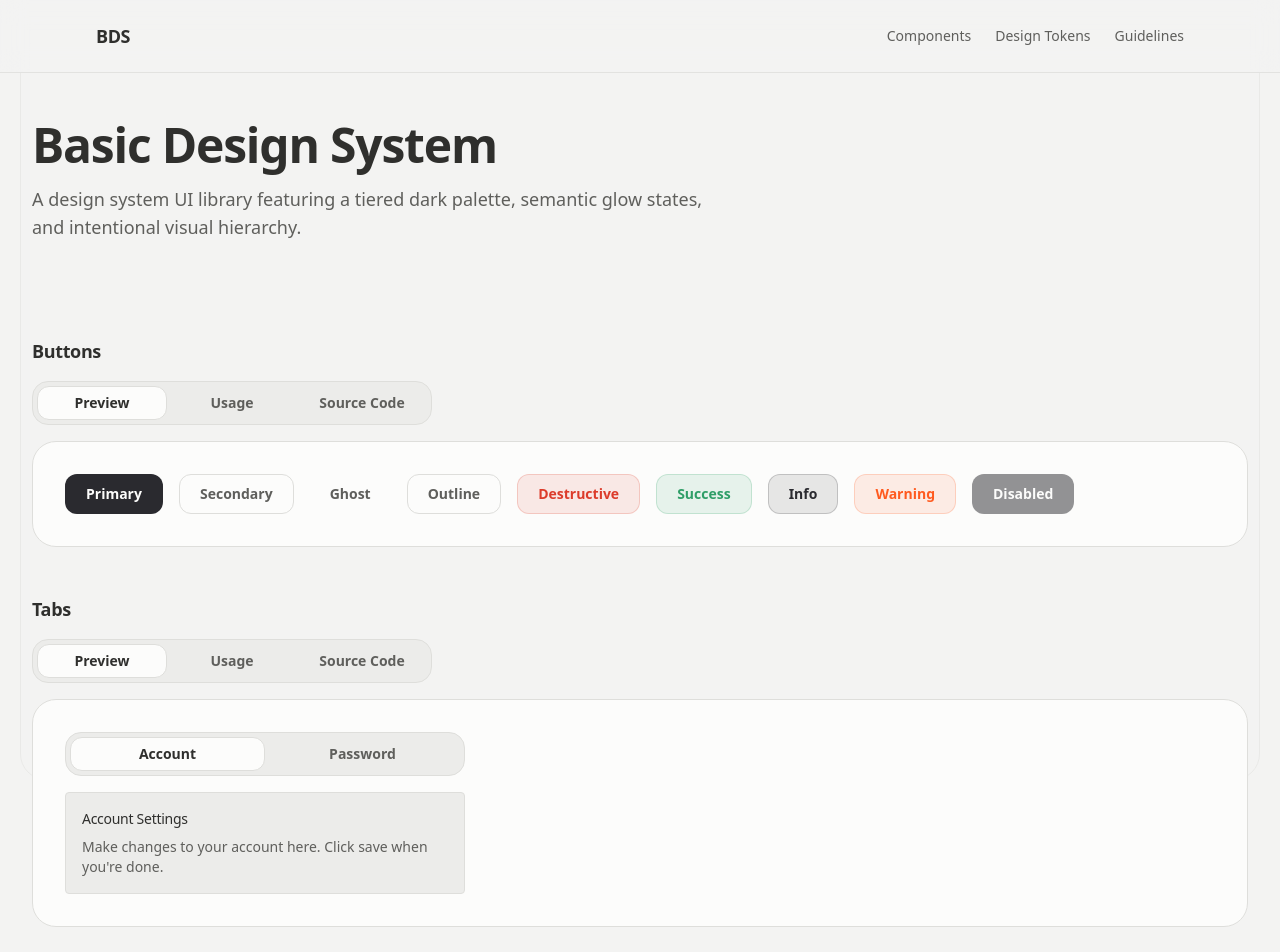
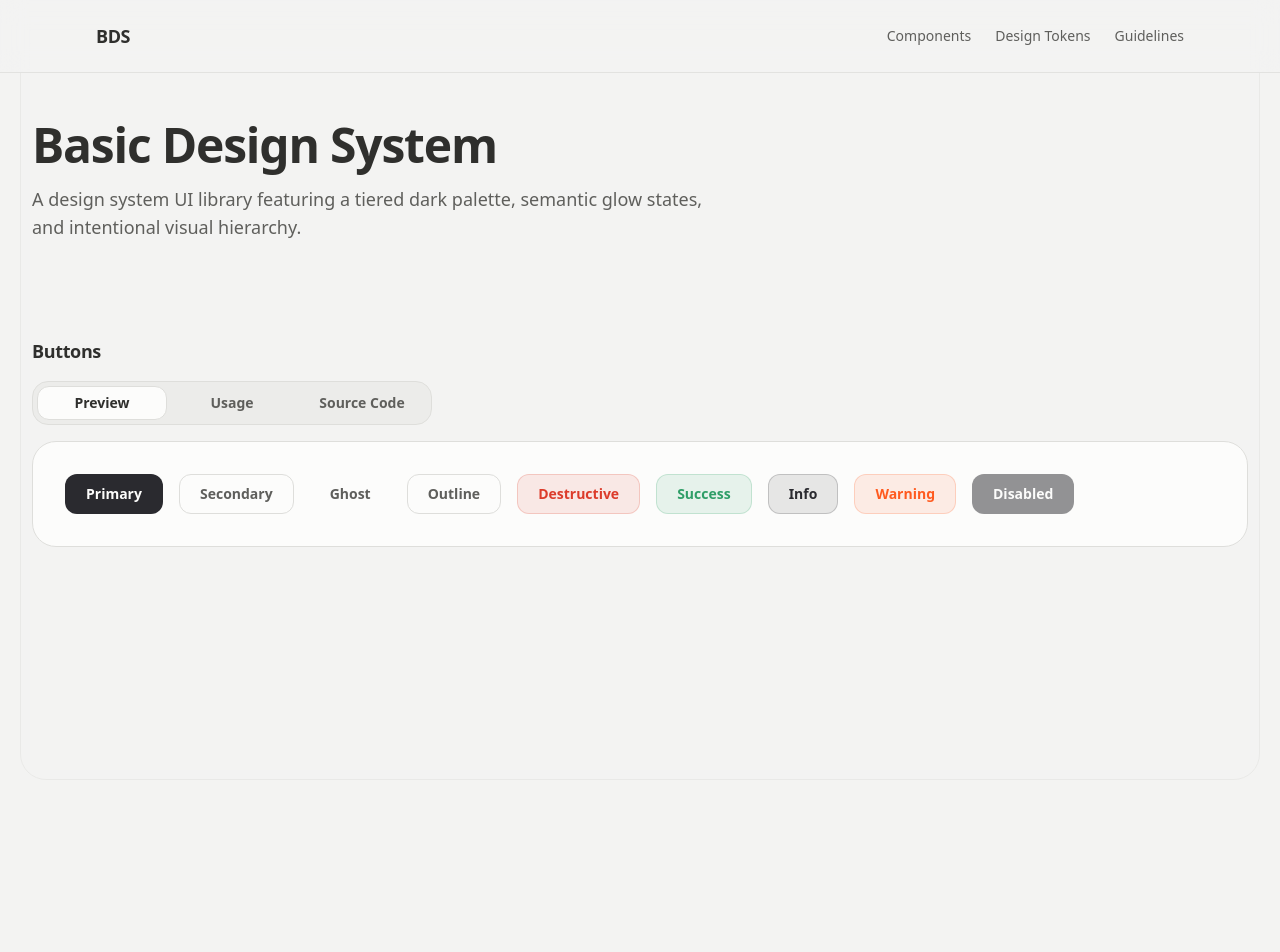
Before and after one commit to nurulid/basic-design-system, a Next.js app: page / in a window 1280 px wide. Shown: the top 952 px of the page. After the commit the page ends 800 px from the top, so only its background shows below. Built offline with nearby package versions, Linux system fonts and the light colour scheme.

Commit message:
reorganize components sub menu

```diff
--- /dev/null
+++ b/app/components/ai/page.tsx
@@ -0,0 +1,17 @@
+import { ComponentShowcase } from "@/components/blocks/ComponentShowcase";
+import * as UsageCodesUI from "@/components/examples/UsageCodesUI";
+
+export default function Page() {
+  return (
+    <section id="ui-components" className="space-y-12 scroll-mt-24">
+      <div className="border-b border-system-border pb-4">
+        <h2 className="text-2xl font-semibold tracking-tight font-serif text-system-heading">
+          AI Components
+        </h2>
+        <p className="text-system-comment mt-2">
+          Specialized components for AI interfaces and generative experiences.
+        </p>
+      </div>
+    </section>
+  );
+}
--- a/app/components/blocks/page.tsx
+++ b/app/components/blocks/page.tsx
@@ -1,6 +1,7 @@
 import { ComponentShowcase } from "@/components/blocks/ComponentShowcase";
 import * as UsageCodesBlock from "@/components/examples/UsageCodesBlock";
 import { Button } from "@/components/ui/Button";
+import { Tabs, TabsTrigger, TabsContent, TabsList } from "@/components/ui/Tabs";
 import {
   Card,
   CardContent,
@@ -10,10 +11,10 @@ import {
   CardTitle,
 } from "@/components/blocks/Card";
 import { Input } from "@/components/ui/Input";
+import { SidebarDemo } from "@/components/examples/SidebarDemo";
 
 export default function Page() {
   return (
-    <>
     <section id="ui-components" className="space-y-12 scroll-mt-24">
       <div className="border-b border-system-border pb-4">
         <h2 className="text-2xl font-semibold tracking-tight font-serif text-system-heading">
@@ -59,7 +60,51 @@ export default function Page() {
           </Card>
         </div>
       </ComponentShowcase>
+
+      <ComponentShowcase
+        name="Tabs"
+        componentName="Tabs"
+        usageCode={UsageCodesBlock.tabsUsage}
+      >
+        <Tabs defaultValue="account" className="w-100">
+          <TabsList className="grid w-full grid-cols-2">
+            <TabsTrigger value="account">Account</TabsTrigger>
+            <TabsTrigger value="password">Password</TabsTrigger>
+          </TabsList>
+          <TabsContent
+            value="account"
+            className="p-4 bg-system-soft rounded-sm border border-system-border mt-4"
+          >
+            <h4 className="text-sm font-medium mb-2 text-system-heading">
+              Account Settings
+            </h4>
+            <p className="text-sm text-system-text">
+              Make changes to your account here. Click save when you&apos;re
+              done.
+            </p>
+          </TabsContent>
+          <TabsContent
+            value="password"
+            className="p-4 bg-system-soft rounded-sm border border-system-border mt-4"
+          >
+            <h4 className="text-sm font-medium mb-2 text-system-heading">
+              Password Settings
+            </h4>
+            <p className="text-sm text-system-text">
+              Change your password here. After saving, you&apos;ll be logged
+              out.
+            </p>
+          </TabsContent>
+        </Tabs>
+      </ComponentShowcase>
+
+      <ComponentShowcase
+        name="Sidebar"
+        componentName="Sidebar"
+        usageCode={UsageCodesBlock.sidebarUsage}
+      >
+        <SidebarDemo />
+      </ComponentShowcase>
     </section>
-    </>
   );
 }
--- a/app/components/ui/page.tsx
+++ b/app/components/ui/page.tsx
@@ -1,5 +1,4 @@
 import { ComponentShowcase } from "@/components/blocks/ComponentShowcase";
-import { Tabs, TabsTrigger, TabsContent, TabsList } from "@/components/ui/Tabs";
 import * as UsageCodesUI from "@/components/examples/UsageCodesUI";
 import { Button } from "@/components/ui/Button";
 import { Input } from "@/components/ui/Input";
@@ -17,7 +16,6 @@ import {
 
 export default function Page() {
   return (
-    <>
     <section id="ui-components" className="space-y-12">
       <div className="border-b border-system-border pb-4">
         <h2 className="text-2xl font-semibold tracking-tight font-serif text-system-heading">
@@ -77,10 +75,7 @@ export default function Page() {
       >
         <div className="grid grid-cols-1 md:grid-cols-2 gap-6">
           <div className="space-y-6">
-              <Textarea
-                label="Message"
-                placeholder="Type your message here..."
-              />
+            <Textarea label="Message" placeholder="Type your message here..." />
             <Textarea
               label="Bio"
               error="Bio is too long."
@@ -166,44 +161,6 @@ export default function Page() {
           </SelectContent>
         </Select>
       </ComponentShowcase>
-
-        <ComponentShowcase
-          name="Tabs"
-          componentName="Tabs"
-          usageCode={UsageCodesUI.tabsUsage}
-        >
-          <Tabs defaultValue="account" className="w-100">
-            <TabsList className="grid w-full grid-cols-2">
-              <TabsTrigger value="account">Account</TabsTrigger>
-              <TabsTrigger value="password">Password</TabsTrigger>
-            </TabsList>
-            <TabsContent
-              value="account"
-              className="p-4 bg-system-soft rounded-sm border border-system-border mt-4"
-            >
-              <h4 className="text-sm font-medium mb-2 text-system-heading">
-                Account Settings
-              </h4>
-              <p className="text-sm text-system-text">
-                Make changes to your account here. Click save when you&apos;re
-                done.
-              </p>
-            </TabsContent>
-            <TabsContent
-              value="password"
-              className="p-4 bg-system-soft rounded-sm border border-system-border mt-4"
-            >
-              <h4 className="text-sm font-medium mb-2 text-system-heading">
-                Password Settings
-              </h4>
-              <p className="text-sm text-system-text">
-                Change your password here. After saving, you&apos;ll be logged
-                out.
-              </p>
-            </TabsContent>
-          </Tabs>
-        </ComponentShowcase>
     </section>
-    </>
   );
 }
--- a/app/page.tsx
+++ b/app/page.tsx
@@ -37,43 +37,6 @@ export default function Home() {
               </Button>
             </div>
           </ComponentShowcase>
-
-          <ComponentShowcase
-            name="Tabs"
-            componentName="Tabs"
-            usageCode={UsageCodesUI.tabsUsage}
-          >
-            <Tabs defaultValue="account" className="w-100">
-              <TabsList className="grid w-full grid-cols-2">
-                <TabsTrigger value="account">Account</TabsTrigger>
-                <TabsTrigger value="password">Password</TabsTrigger>
-              </TabsList>
-              <TabsContent
-                value="account"
-                className="p-4 bg-system-soft rounded-sm border border-system-border mt-4"
-              >
-                <h4 className="text-sm font-medium mb-2 text-system-heading">
-                  Account Settings
-                </h4>
-                <p className="text-sm text-system-text">
-                  Make changes to your account here. Click save when you&apos;re
-                  done.
-                </p>
-              </TabsContent>
-              <TabsContent
-                value="password"
-                className="p-4 bg-system-soft rounded-sm border border-system-border mt-4"
-              >
-                <h4 className="text-sm font-medium mb-2 text-system-heading">
-                  Password Settings
-                </h4>
-                <p className="text-sm text-system-text">
-                  Change your password here. After saving, you&apos;ll be logged
-                  out.
-                </p>
-              </TabsContent>
-            </Tabs>
-          </ComponentShowcase>
         </section>
       </main>
     </div>
--- a/components/examples/UsageCodesBlock.tsx
+++ b/components/examples/UsageCodesBlock.tsx
@@ -19,3 +19,44 @@ export default function App() {
     </Card>
   );
 }`;
+
+export const tabsUsage = `import { Tabs, TabsList, TabsTrigger, TabsContent } from "@/components/ui/Tabs";
+
+export default function App() {
+  return (
+    <Tabs defaultValue="account" className="w-100">
+      <TabsList className="grid w-full grid-cols-2">
+        <TabsTrigger value="account">Account</TabsTrigger>
+        <TabsTrigger value="password">Password</TabsTrigger>
+      </TabsList>
+      <TabsContent value="account">
+        Account settings here.
+      </TabsContent>
+      <TabsContent value="password">
+        Password settings here.
+      </TabsContent>
+    </Tabs>
+  );
+}`;
+
+export const sidebarUsage = `'use client';
+
+import { Bot, MessageSquare, FolderKanban, Compass, Settings } from "lucide-react";
+import { Sidebar } from "@/components/ui/Sidebar";
+
+const items = [
+  { id: "assistant", label: "Assistant", icon: <Bot className="h-4 w-4" /> },
+  { id: "conversations", label: "Conversations", icon: <MessageSquare className="h-4 w-4" /> },
+  { id: "projects", label: "Projects", icon: <FolderKanban className="h-4 w-4" /> },
+  { id: "explore", label: "Explore", icon: <Compass className="h-4 w-4" /> },
+  { id: "settings", label: "Settings", icon: <Settings className="h-4 w-4" /> },
+];
+
+export default function App() {
+  return (
+    <Sidebar
+      title="AI Workspace"
+      items={items}
+    />
+  );
+}`;
--- a/components/examples/UsageCodesUI.tsx
+++ b/components/examples/UsageCodesUI.tsx
@@ -98,44 +98,3 @@ export default function App() {
     </Select>
   );
 }`;
-
-export const tabsUsage = `import { Tabs, TabsList, TabsTrigger, TabsContent } from "@/components/ui/Tabs";
-
-export default function App() {
-  return (
-    <Tabs defaultValue="account" className="w-100">
-      <TabsList className="grid w-full grid-cols-2">
-        <TabsTrigger value="account">Account</TabsTrigger>
-        <TabsTrigger value="password">Password</TabsTrigger>
-      </TabsList>
-      <TabsContent value="account">
-        Account settings here.
-      </TabsContent>
-      <TabsContent value="password">
-        Password settings here.
-      </TabsContent>
-    </Tabs>
-  );
-}`;
-
-export const collapsibleSidebarUsage = `'use client';
-
-import { Bot, MessageSquare, FolderKanban, Compass, Settings } from "lucide-react";
-import { CollapsibleSidebar } from "@/components/ui/CollapsibleSidebar";
-
-const items = [
-  { id: "assistant", label: "Assistant", icon: <Bot className="h-4 w-4" /> },
-  { id: "conversations", label: "Conversations", icon: <MessageSquare className="h-4 w-4" /> },
-  { id: "projects", label: "Projects", icon: <FolderKanban className="h-4 w-4" /> },
-  { id: "explore", label: "Explore", icon: <Compass className="h-4 w-4" /> },
-  { id: "settings", label: "Settings", icon: <Settings className="h-4 w-4" /> },
-];
-
-export default function App() {
-  return (
-    <CollapsibleSidebar
-      title="AI Workspace"
-      items={items}
-    />
-  );
-}`;
```
Lines whose indentation alone changed are shown as unchanged.
